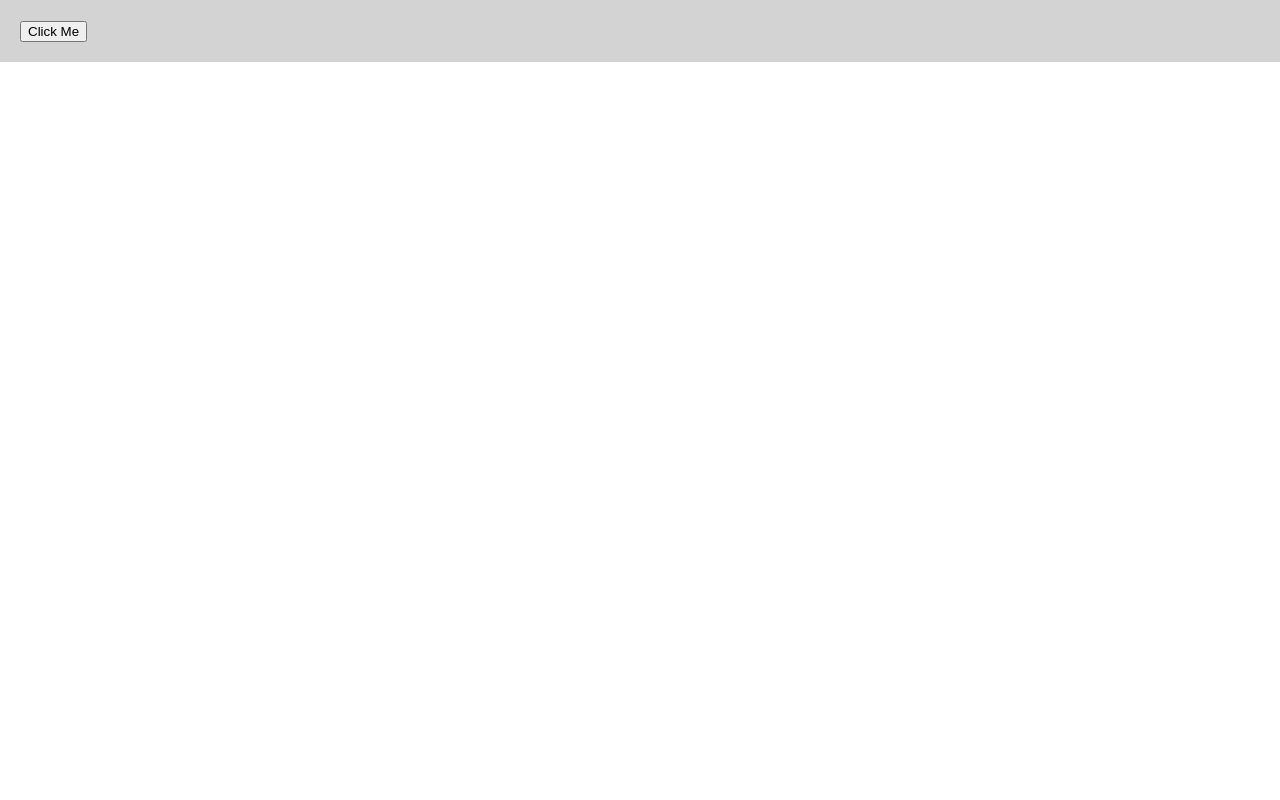
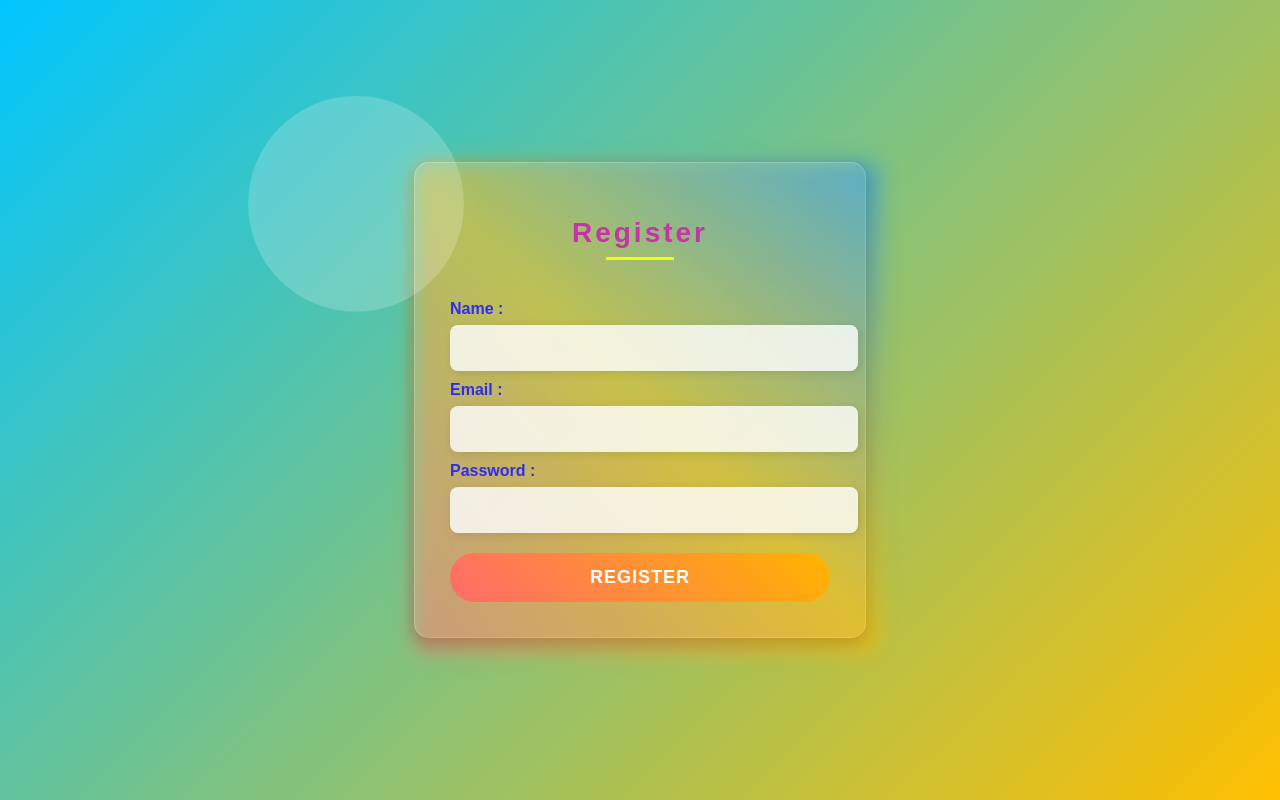
Before and after one commit to tanmayMt/Let-s_Learn_ReactJS, a React (Create React App) app: page / in a window 1280 px wide. Built offline with nearby package versions, Linux system fonts and the light colour scheme.

Commit message:
Form Controlled Components

```diff
--- a/src/App.js
+++ b/src/App.js
@@ -37,12 +37,12 @@
 
 
 import './App.css'; // Importing CSS file for styling
-import EventBubblingstopPropagation from './components/Hooks/EventBubbling_stopPropagation/EventBubblingstopPropagation';
+import Form1 from './components/FORM/Form1';
 
 function App() {
   return (
     <>
-    <EventBubblingstopPropagation/>
+    <Form1/>
     </>
   );
 }
--- /dev/null
+++ b/src/components/FORM/Form1.js
@@ -0,0 +1,57 @@
+import React,{useState} from 'react'
+import './style.css'
+
+export default function Form1() {
+
+    const [name, setName] = useState("");
+    const [email, setEmail] = useState("");
+    const [password, setPassword] = useState("");
+
+    const handleNameChange = (e) =>{
+        setName(e.target.value)
+    }
+
+    const handleEmailChange = (e) =>{
+        setEmail(e.target.value)
+    }
+
+    const handleSubmit = (e) =>{
+        console.log(name, email, password)
+        e.preventDefault();
+    }
+
+    return (
+        <>
+            <h1>Register</h1>
+            <form onSubmit={handleSubmit}>
+                    <label>Name : </label>
+                    <input
+                        onChange={handleNameChange}
+                        value={name}
+                        type="text"
+                        name="name"
+                        id="name"
+                        required />
+
+                    <label>Email : </label>
+                    <input
+                        onChange={handleEmailChange}
+                        value={email}
+                        type="email"
+                        name="email"
+                        id="email"
+                        required />
+
+                    <label>Password : </label>
+                    <input
+                        onChange={(e) => setPassword(e.target.value)}
+                        value={password}
+                        type="password"
+                        name="password"
+                        id="password"
+                        required />
+                <button type="submit">Register</button>
+            </form>
+        </>
+    )
+}
--- /dev/null
+++ b/src/components/FORM/style.css
@@ -0,0 +1,233 @@
+/* General Styles */
+body {
+  font-family: 'Poppins', sans-serif;
+  background: linear-gradient(135deg, #00c6ff, #ffbf00);
+  display: flex;
+  justify-content: center;
+  align-items: center;
+  height: 100vh;
+  margin: 0;
+  overflow: hidden;
+  position: relative;
+}
+
+/* Subtle Animated Background Overlay */
+body::before {
+  content: "";
+  position: absolute;
+  top: 0;
+  left: 0;
+  width: 100%;
+  height: 100%;
+  opacity: 0.3;
+  z-index: -1;
+}
+
+/* Floating Dots Animation */
+body::after {
+  content: "";
+  position: absolute;
+  width: 200px;
+  height: 200px;
+  background: rgba(255, 255, 255, 0.2);
+  border-radius: 50%;
+  top: 10%;
+  left: 20%;
+  animation: floatAnimation 8s infinite alternate ease-in-out;
+}
+
+@keyframes floatAnimation {
+  0% {
+    transform: translateY(0px) scale(1);
+  }
+
+  100% {
+    transform: translateY(30px) scale(1.1);
+  }
+}
+
+/* Form Container */
+div {
+  background: rgba(255, 255, 255, 0.15);
+  padding: 35px;
+  border-radius: 15px;
+  box-shadow: 0 5px 15px rgba(0, 0, 0, 0.3);
+  width: 380px;
+  text-align: center;
+  backdrop-filter: blur(15px);
+  transition: all 0.3s ease-in-out;
+  border: 1px solid rgba(255, 255, 255, 0.3);
+  position: relative;
+}
+
+/* Hover Effect */
+div:hover {
+  transform: translateY(-5px);
+  box-shadow: 0 8px 20px #2964be66;
+}
+
+/* Decorative Border Animation */
+div::before {
+  content: "";
+  position: absolute;
+  top: -2px;
+  left: -2px;
+  width: 104%;
+  height: 104%;
+  background: linear-gradient(45deg, #ff6b6b, #ffb400, #1e90ff);
+  border-radius: 15px;
+  z-index: -1;
+  filter: blur(10px);
+  opacity: 0.5;
+}
+
+/* Heading */
+h1 {
+  color: hwb(312 20% 22%);
+  font-size: 28px;
+  margin-bottom: 20px;
+  letter-spacing: 3px;
+  font-weight: bold;
+  text-align: center;
+  position: relative;
+  display: inline-block;
+  padding-bottom: 10px;
+}
+
+/* Underline Effect */
+h1::after {
+  content: "";
+  display: block;
+  width: 50%;
+  height: 3px;
+  background: hwb(63 0% 0%);
+  margin: 8px auto 0;
+  transition: width 0.4s ease-in-out;
+}
+
+/* Hover Effect */
+h1:hover::after {
+  width: 100%;
+}
+
+/* Glow Effect */
+h1:hover {
+  text-shadow: 0 0 10px rgba(255, 255, 255, 0.7);
+}
+
+/* Labels */
+label {
+  font-size: 16px;
+  color: hwb(240 18% 6%);
+  display: block;
+  text-align: left;
+  margin: 10px 0 5px;
+  font-weight: 600;
+}
+/* Add a subtle underline effect */
+label::after {
+  content: "";
+  display: block;
+  width: 0;
+  height: 2px;
+  background: hwb(194 0% 0%);
+  transition: width 0.3s ease-in-out;
+}
+
+input:focus+label::after {
+  width: 100%;
+}
+
+/* Optional: Add a hover effect */
+label:hover {
+  color: hwb(180 0% 0%);
+  transform: translateX(5px);
+}
+
+/* Input Fields */
+input {
+  width: 100%;
+  padding: 12px;
+  border: 2px solid transparent;
+  border-radius: 8px;
+  font-size: 16px;
+  background: rgba(255, 255, 255, 0.8);
+  outline: none;
+  transition: 0.3s ease-in-out;
+  font-weight: 500;
+  color: #333;
+  box-shadow: 2px 2px 10px rgba(0, 0, 0, 0.1);
+}
+
+/* Placeholder styling */
+input::placeholder {
+  color: rgba(0, 0, 0, 0.5);
+  font-size: 14px;
+  transition: 0.3s ease-in-out;
+}
+
+/* Focus Effect */
+input:focus {
+  background: #fff;
+  border: 2px solid #ffb400;
+  box-shadow: 0 0 10px rgba(255, 180, 0, 0.6);
+  transform: scale(1.02);
+}
+
+/* When input is focused, placeholder disappears */
+input:focus::placeholder {
+  color: transparent;
+}
+
+
+/* Button */
+button {
+  width: 100%;
+  padding: 14px;
+  margin-top: 20px;
+  border: none;
+  border-radius: 50px;
+  font-size: 18px;
+  font-weight: bold;
+  cursor: pointer;
+  color: #fff;
+  background: linear-gradient(45deg, #ff6b6b, #ffb400);
+  transition: all 0.3s ease-in-out;
+  text-transform: uppercase;
+  letter-spacing: 1px;
+  position: relative;
+  overflow: hidden;
+}
+
+/* Button Hover Effect */
+button:hover {
+  background: linear-gradient(45deg, #ff4757, #ff9f1a);
+  transform: scale(1.07);
+  box-shadow: 0 4px 15px rgba(255, 255, 255, 0.4);
+}
+
+/* Button Ripple Effect */
+button::before {
+  content: "";
+  position: absolute;
+  top: 50%;
+  left: 50%;
+  width: 300%;
+  height: 300%;
+  background: rgba(255, 255, 255, 0.2);
+  transition: all 0.6s ease-in-out;
+  border-radius: 50%;
+  transform: translate(-50%, -50%) scale(0);
+}
+
+button:active::before {
+  transform: translate(-50%, -50%) scale(1);
+  opacity: 0;
+}
+
+/* Responsive Design */
+@media (max-width: 400px) {
+  div {
+    width: 90%;
+  }
+}
```
